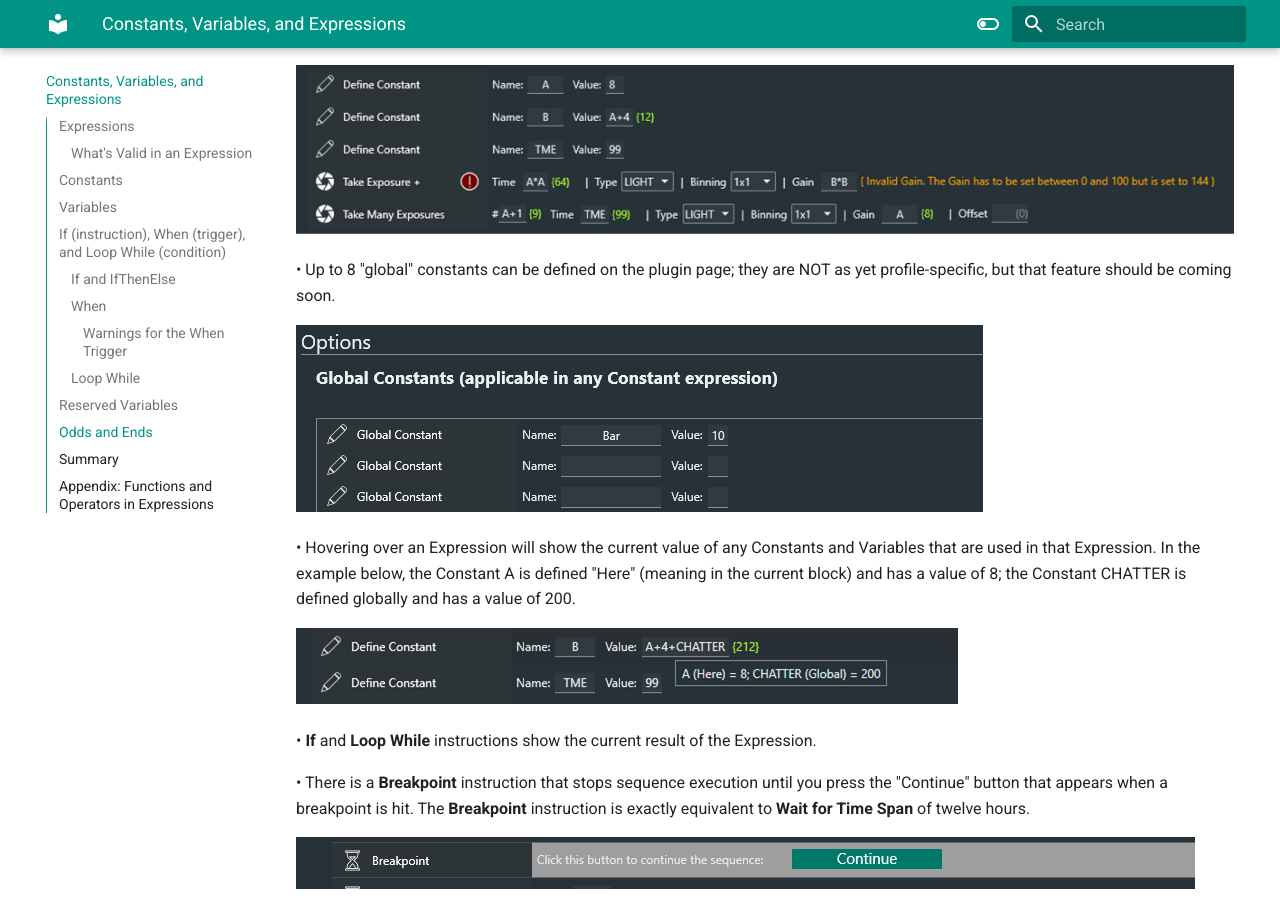
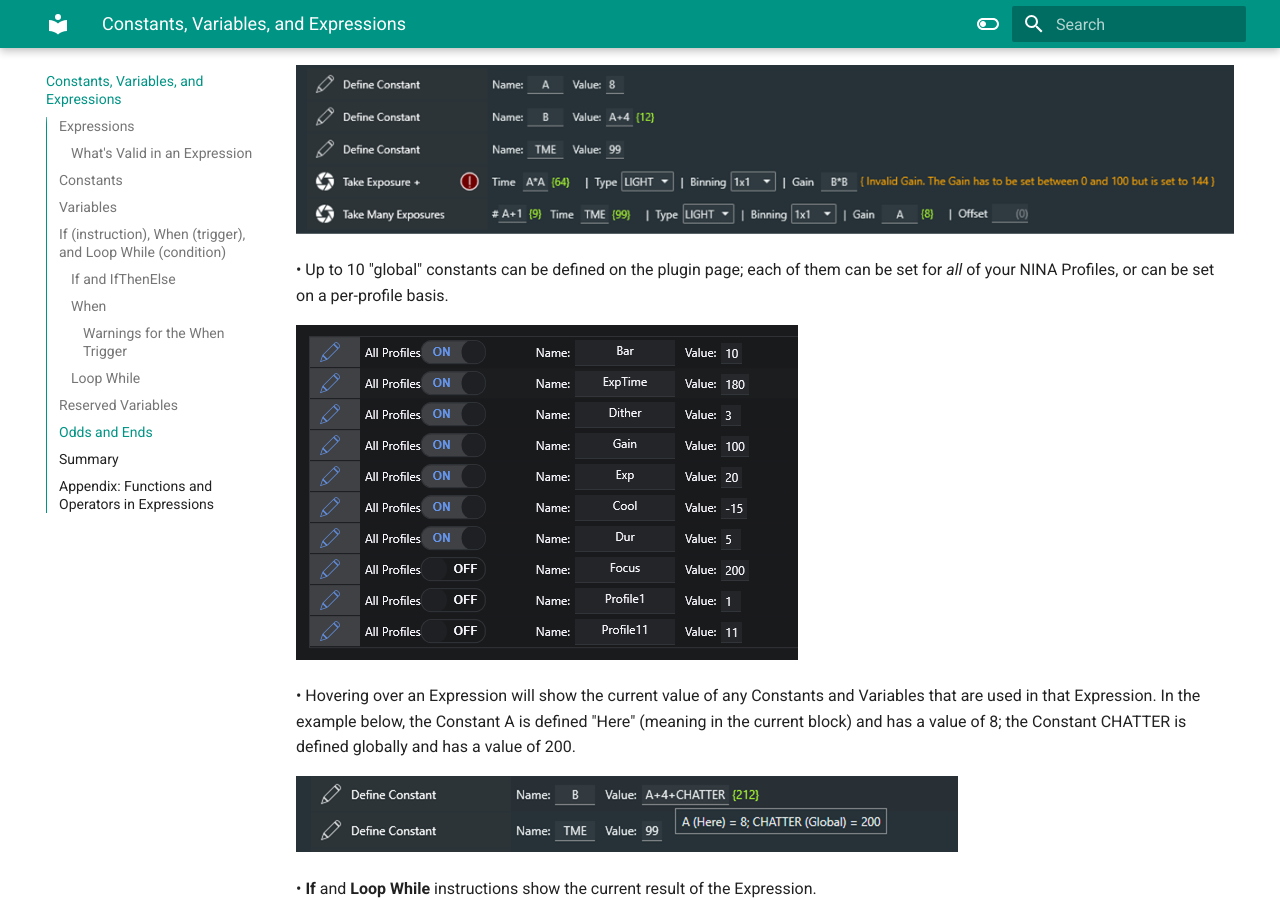
Before and after one commit to marcblank/marcblank.github.io, an MkDocs documentation site: the page built from docs/CVE.md, in a window 1280 px wide and 900 px high, scrolled down 4906 px. Built offline with MkDocs 1.6.1 and Material for MkDocs 9.7.7, drawn with Linux system fonts in a browser that asks for light colours.

Commit message:
Reasonably uptodate

```diff
--- a/docs/CVE.md
+++ b/docs/CVE.md
@@ -26,7 +26,6 @@ Note that the calculated value of a Constant is shown in braces next to the Expr
 Constants have block scope, which means that a Constant has value in the instruction set that includes it, as well as instruction sets "below" it in the hierarchy of instructions (i.e. nested within the block in which it appears).  If a Constant X is defined in one instruction set, and a Constant X is also defined in a "lower" instruction set, the closest definition of X is used when that Constant is referenced.  Many computer languages use block scope for variables.
 
 ![](BlockScope.png)
-
 
 ## **Variables**
 
@@ -86,7 +85,7 @@ Dome shutter status names:  **ShutterNone, ShutterOpen, ShutterClosed, ShutterOp
 
 ![](GreenOrange.png)
 
-•	Up to 8 "global" constants can be defined on the plugin page; they are NOT as yet profile-specific, but that feature should be coming soon.
+•	Up to 10 "global" constants can be defined on the plugin page; each of them can be set for *all* of your NINA Profiles, or can be set on a per-profile basis.
 
 ![](Globals.png)
 
```
Also changed, not shown: docs/Globals.png.
